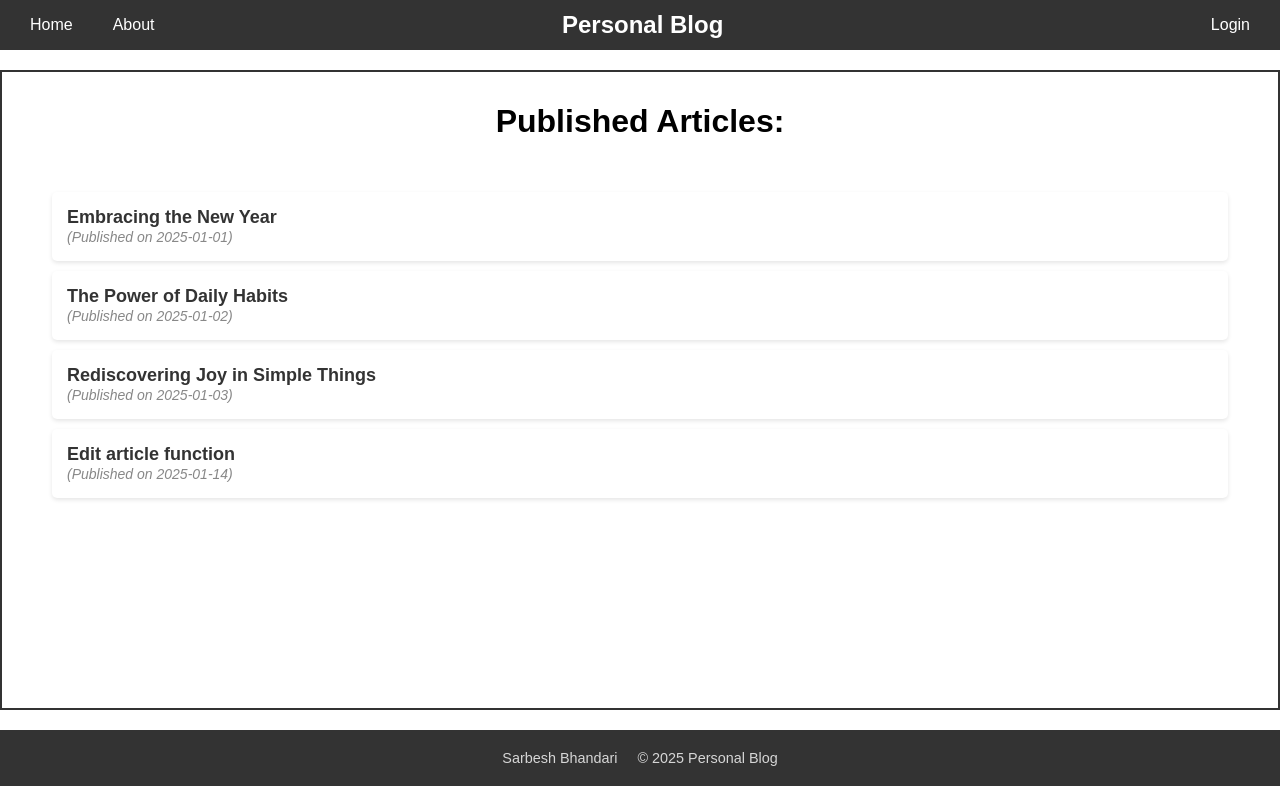
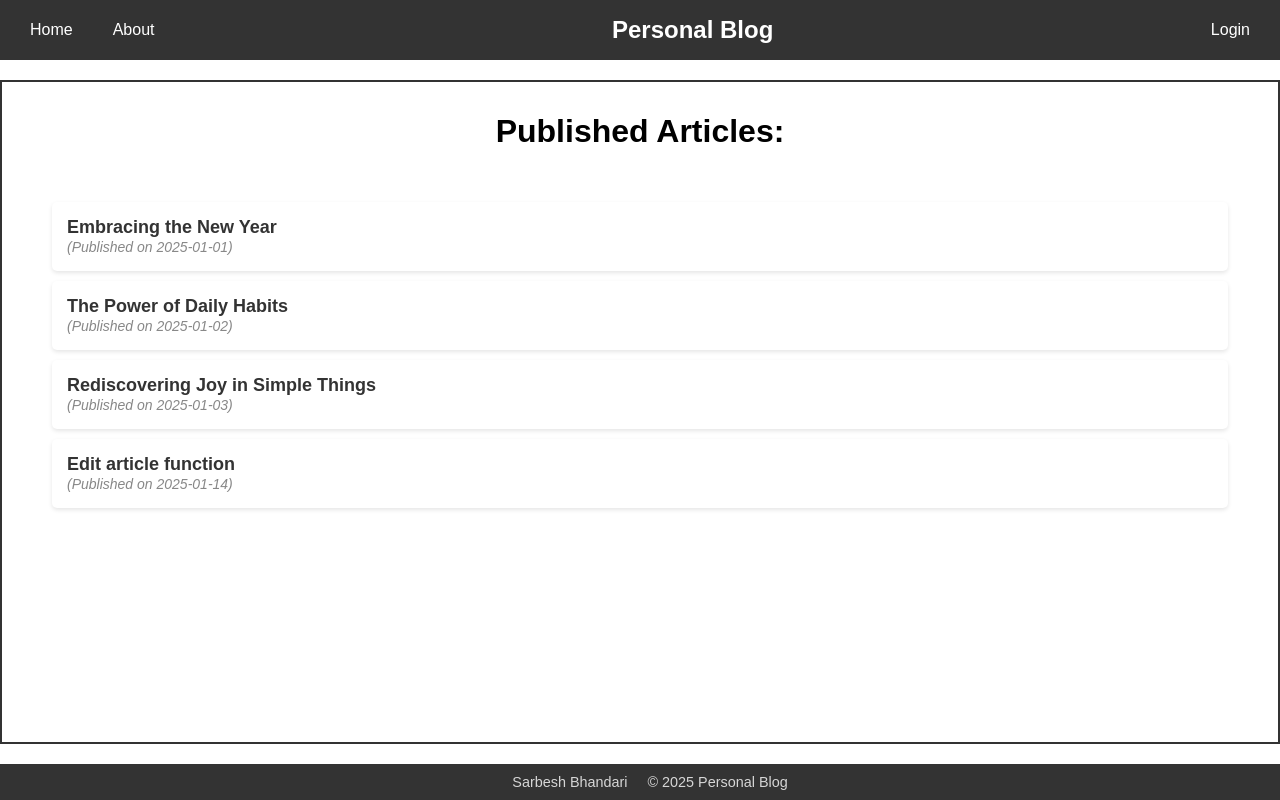
Before and after one commit to hinexwdrms/learningWithProjects, a Flask app: page /home in a window 1280 px wide. Run offline with Flask 3, Linux system fonts and the light colour scheme.

Commit message:
minor css changes
i have a lot of comments cause im still learning :)

```diff
--- a/PersonalBlog/static/styles.css
+++ b/PersonalBlog/static/styles.css
@@ -3,8 +3,9 @@ html, body {
     margin: 0;
     padding: 0;
     font-family: Arial, sans-serif;
-    height: auto;
-    box-sizing: border-box;
+    height: 100%;
+    display: flex;
+    flex-direction: column; /* Make body a flex container */
 }
 
 
@@ -15,10 +16,9 @@ html, body {
     align-items: center; /* Center vertically */
     padding: 10px 20px; /* Padding around the navbar */
     background-color: #333; /* Navbar background */
-    height: 30px; /* Adjust navbar height */
+    height: 40px; /* Adjust navbar height */
 }
 
-/* Menu Links (Left-aligned) */
 .nav-links .menu {
     list-style: none;
     padding: 0;
@@ -48,7 +48,7 @@ html, body {
     justify-content: center; /* Center the text horizontally */
     color: white;
     font-size: 1.5em;
-    margin-right: 100px;/* --imperfect-- Space between heading and login links*/
+
 }
 
 /* Login Link (Right-aligned) */
@@ -72,13 +72,14 @@ html, body {
 
 /* Main Content */
 .main-content {
-    margin: 20px auto; /* Center the content */
-    height: 80vh; /* Adjust height */
+    flex: 1; /* Allow content to take up remaining space */
+    margin: 20px auto; /* Center content horizontally */
     border: 2px solid #333;
     display: flex;
     flex-direction: column;
     padding: 10px; /* Add padding for internal spacing */
     box-sizing: border-box; /* Include padding in height/width calculation */
+    width:100%;
     max-width: 1400px; /* Prevent overly wide content */
     overflow-y: scroll; /* Ensure vertical scrolling  ----------cool-------- */
 }
@@ -86,10 +87,14 @@ html, body {
 
 /* Footer Section */
 .main-footer {
+    flex-shrink: 0; /* Prevent footer from shrinking */
+    display: flex;
+    flex-direction: row;
+    justify-content: center; /* Center the footer content */
     background-color: #333; /* Dark footer background */
     color: white; /* White text for contrast */
-    padding: 20px 0; /* Padding for footer */
-    text-align: center;
+    padding: 10px;
+    width: 100%; /* Full width footer */
 }
 
 .main-footer ul {
```
